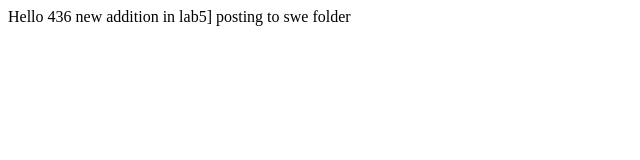
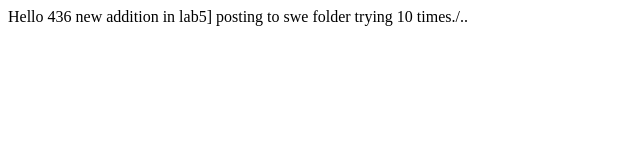
Before and after one commit to joshsanc/IS436Lab4, a plain HTML site: page index.html in a window 1280 px wide. Shown: the whole page, without its empty margins (0-640 px from the left). Drawn offline with Linux system fonts and the light colour scheme.

Commit message:
another!

```diff
--- a/index.html
+++ b/index.html
@@ -3,4 +3,5 @@
     Hello 436
     new addition in lab5]
     posting to swe folder
+    trying 10 times./..
 </body>
```
